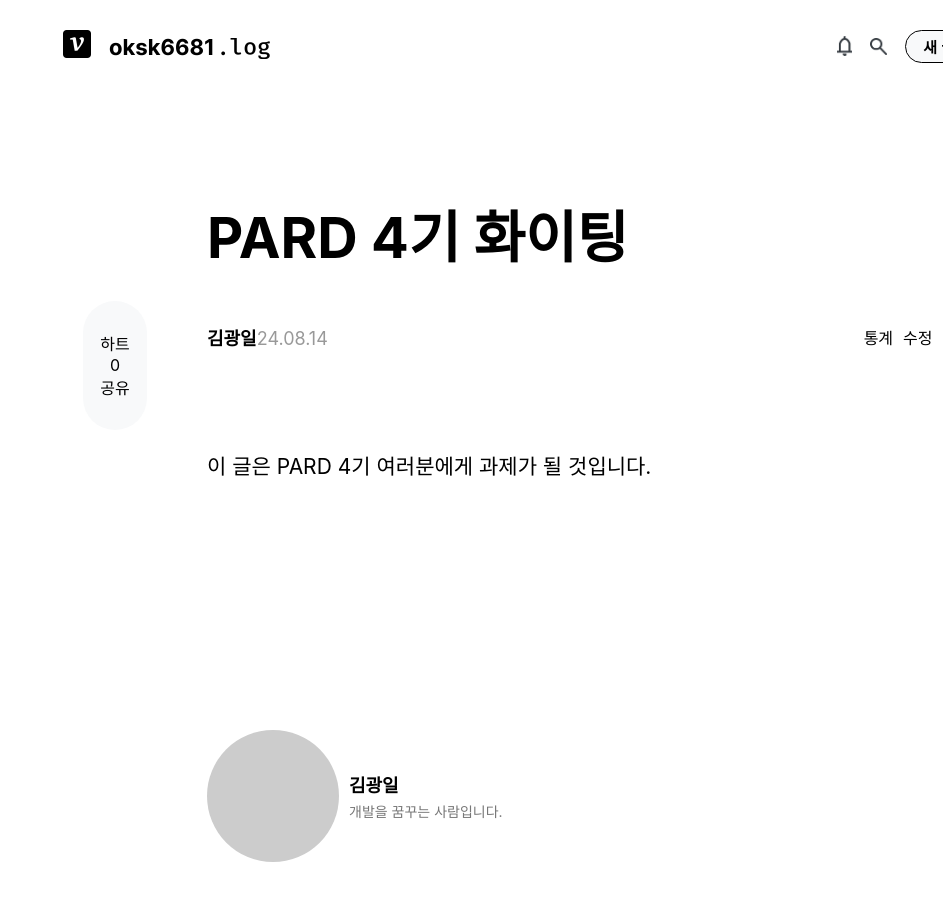
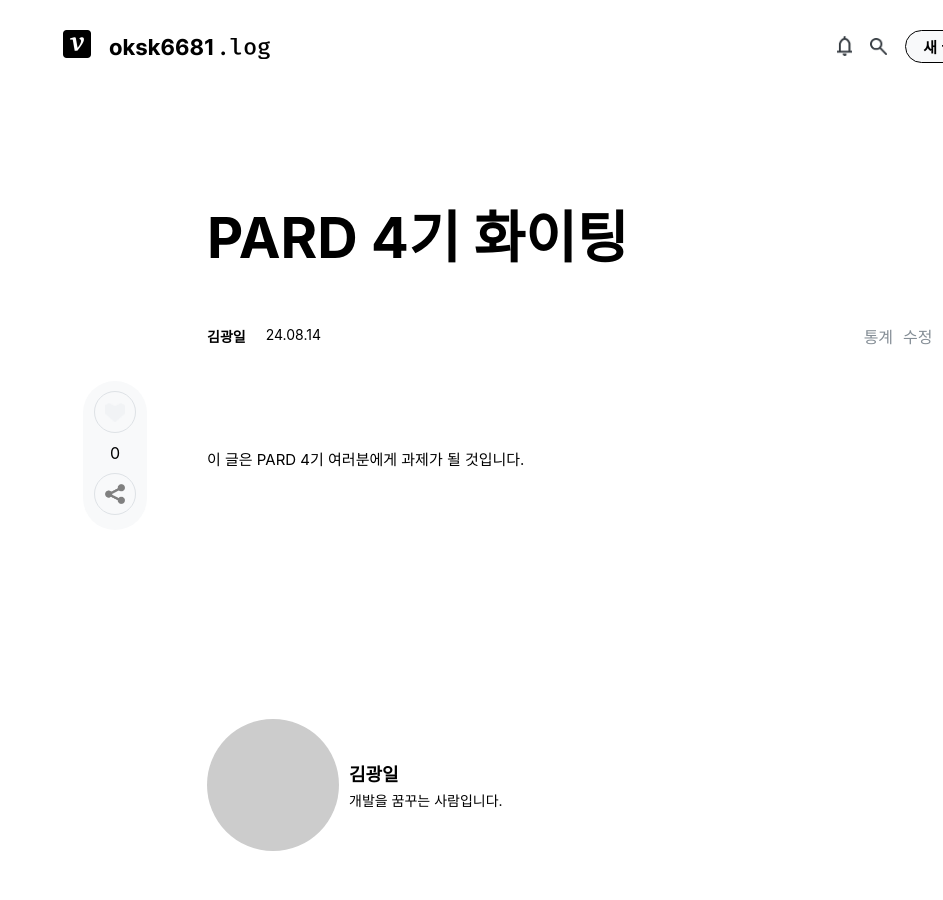
Before and after one commit to 4th-PARD-WEB-PART/JeongMinchan, a React (Create React App) app in the folder pard_4th_jeongminchan_velog/: page /detail in a window 1280 px wide. Shown: the top 900 px of the page, without its empty margins (337-1280 px from the left). Built offline with nearby package versions, Linux system fonts and the light colour scheme.

Commit message:
React App - Velog - DetailPage

```diff
--- a/pard_4th_jeongminchan_velog/src/App.js
+++ b/pard_4th_jeongminchan_velog/src/App.js
@@ -1,4 +1,3 @@
-
 import FeedPage from './Pages/FeedPage/FeedPage';
 import RegisterPage from './Pages/RegisterPage/RegisterPage';
 import { Route, Routes } from 'react-router-dom';
@@ -7,9 +6,13 @@ import DetailPage from './Pages/DetailPage/DetailPage';
 function App() {
 
     return(
+        // 페이지 경로 한 번에 관리
         <Routes>
+            {/* 로그인 페이지 */}
             <Route path="/" element={<RegisterPage />}/>
+            {/* 피드 페이지 */}
             <Route path="/feed" element={<FeedPage/>}/>
+            {/* 상세 페이지 */}
             <Route path="detail" element={<DetailPage/>}/>
         </Routes>
     );
--- a/pard_4th_jeongminchan_velog/src/Pages/DetailPage/DetailPage.js
+++ b/pard_4th_jeongminchan_velog/src/Pages/DetailPage/DetailPage.js
@@ -1,4 +1,5 @@
-import {BoxLink, ButtonIcon, Sort} from "../FeedPage/Mycomponent";
+import { BoxLink, ButtonIcon, LikeIcon, Sort } from "../FeedPage/Mycomponent";
+import { useState } from "react";
 import {
     AuthorImage,
     AuthorInfo,
@@ -17,64 +18,85 @@ import {
     LinkList,
     MainContainer,
     Name,
+    Radius,
     StyledImage
 } from "./Mycomponent";
 
 function DetailPage() {
+    const posts = [
+        { likes: 0 }
+    ];
+
+    const [likeCounts, setLikeCounts] = useState(posts.map(post => post.likes));
+    const [likeImages, setLikeImages] = useState(posts.map(() => "/Image/like.png"));
+
+    const handleLike = (index) => {
+        const newLikeCounts = [...likeCounts];
+        const newLikeImages = [...likeImages];
+
+        // 좋아요 수 증가 및 이미지 변경
+        newLikeCounts[index] += 1;
+        newLikeImages[index] = "/Image/likeactive.png";
+        setLikeCounts(newLikeCounts);
+        setLikeImages(newLikeImages);
+    };
+
     return (
-        <> < BaseContainer >
+        <BaseContainer>
             <Header>
                 <Sort>
-                  <BoxLink to ="/feed">
-
+                    <BoxLink to="/feed">
                         <StyledImage
                             src="/DetailImage/VelogIcon.png"
-                        style={({width: '28px', height: '28px'})}/>
+                            style={{ width: '28px', height: '28px' }}
+                        />
                     </BoxLink>
-
                     <StyledImage
                         src="/DetailImage/사용자 로고.png"
-                        style={({width: '161px', height: '27px'})}/>
+                        style={{ width: '161px', height: '27px' }}
+                    />
                 </Sort>
 
                 <Sort>
                     <StyledImage
                         src="/DetailImage/알림 아이콘.png"
-                        style={({width: '15.5px', height: '20px'})}/>
+                        style={{ width: '15.5px', height: '20px' }}
+                    />
                     <StyledImage
                         src="/DetailImage/검색 아이콘-2.png"
-                        style={({width: '17px', height: '17.5px'})}/>
+                        style={{ width: '17px', height: '17.5px' }}
+                    />
                     <ButtonIcon>새 글 작성</ButtonIcon>
                     <StyledImage
                         src="/DetailImage/유저 프로필 이미지.png"
-                        style={({width: '40px', height: '40px'})}/>
+                        style={{ width: '40px', height: '40px' }}
+                    />
                 </Sort>
-
             </Header>
 
             <MainContainer>
-
                 <LeftSideBar>
-
                     <LeftSideBarContent>
-                        <div>하트</div>
-                        0
-                        <div>공유</div>
+                        {posts.map((_, index) => (
+                            <Like
+                                key={index}
+                                likeCount={likeCounts[index]}
+                                likeImage={likeImages[index]}
+                                onLike={() => handleLike(index)}
+                            />
+                        ))}
 
                     </LeftSideBarContent>
-
                 </LeftSideBar>
 
                 <FeedContainer>
-
                     <FeedTitle>PARD 4기 화이팅</FeedTitle>
 
                     <FeedInfo>
-                        <div>
-                            <Name>김광일
-                            </Name>
-                            <Date>
-                                24.08.14</Date>
+                        <div style={{display:'flex',gap:'20px'}}>
+                            <Name>김광일 </Name>
+                            <Date> 24.08.14</Date>
+
                             </div>
                         <ButtonList>
                             <div>통계</div>
@@ -86,7 +108,7 @@ function DetailPage() {
                         이 글은 PARD 4기 여러분에게 과제가 될 것입니다.
                     </FeedContent>
                     <FeedAuthorInfo>
-                        <AuthorImage/>
+                        <AuthorImage />
                         <div>
                             <AuthorName>김광일</AuthorName>
                             <AuthorInfo>개발을 꿈꾸는 사람입니다.</AuthorInfo>
@@ -95,15 +117,44 @@ function DetailPage() {
                     <LinkList>
                         {/* <a href="#">GitHub</a>
                         <a href="#">Blog</a>
-            <a href="#">Email</a> */
-                        }
+                        <a href="#">Email</a> */}
                     </LinkList>
                 </FeedContainer>
             </MainContainer>
-
         </BaseContainer>
-</>
     );
 }
 
+function Like({ likeCount, likeImage, onLike }) {
+    return (
+        <div style={{ display: 'flex', flexDirection: 'column', alignItems: 'center', height: '160px'}}>
+            <Radius>
+
+
+            <LikeIcon
+                onClick={onLike}
+            >
+                <StyledImage
+                    src={likeImage}
+                    alt="like icon"
+                    width="20px"
+                    height="20px"
+                />
+            </LikeIcon>
+            </Radius>
+            <div>{likeCount}</div> {/* 좋아요 수 */}
+            <Radius>
+                        <StyledImage
+                            src="/DetailImage/피드 공유 아이콘.png"
+                            alt="share icon"
+                            style={{ width: '20px', height: '20px'}}
+                            />
+
+                            </Radius>
+        </div>
+
+    );
+}
+
+
 export default DetailPage;
--- a/pard_4th_jeongminchan_velog/src/Pages/DetailPage/Mycomponent.js
+++ b/pard_4th_jeongminchan_velog/src/Pages/DetailPage/Mycomponent.js
@@ -38,13 +38,13 @@ export const LeftSideBar = styled.div`
   width: 64px;
   display: flex;
   flex-direction: row;
-  margin-top: 208px;
+  margin-top: 288px;
   padding-left: 20px;
 `;
 
 export const LeftSideBarContent = styled.div`
 width: 64px;
-height: 129px;
+height: 149px;
 background: #F8F9FA;
 border-radius: 32px;
 display: flex;
@@ -74,23 +74,26 @@ export const FeedInfo = styled.div`
 `;
 
 export const Name = styled.span`
-  font-size: 18px;
+  font-size: 14px;
   font-weight: bold;
 `;
 
 export const Date = styled.span`
-  font-size: 18px;
-  color: #999;
+  font-size: 14px;
+  color: black;
 `;
 
 export const ButtonList = styled.div`
   display: flex;
   align-items: center;
+  color: #858E96;
+
+
   gap: 10px;
 `;
 
 export const FeedContent = styled.div`
-  font-size: 21px;
+  font-size: 15px;
   margin-bottom: 250px;
 `;
 
@@ -122,7 +125,7 @@ export const AuthorName = styled.div`
 
 export const AuthorInfo = styled.div`
   font-size: 14px;
-  color: #777;
+  color: black;
 `;
 
 export const LinkList = styled.div`
@@ -139,3 +142,16 @@ export const StyledImage = styled.img`
     color: D9D9D9;
   }
 `;
+
+export const Radius = styled.div`
+  width: 40px;
+  height: 40px;
+  margin-bottom: 10px;
+  margin-top:10px;
+  border-radius: 50%;
+  border: 1px solid #dee2e6;
+  display: flex;
+  justify-content: center;
+  align-items: center;
+  cursor: pointer;
+`;
--- a/pard_4th_jeongminchan_velog/src/Pages/FeedPage/Mycomponent.js
+++ b/pard_4th_jeongminchan_velog/src/Pages/FeedPage/Mycomponent.js
@@ -145,9 +145,10 @@ export const LikeIcon = styled.div`
   font-size: 14px;
   color: #ff6b6b;
   cursor: pointer;
-  display: inline-flex;
+  display: flex;
+  justify-content: inherit;
   align-items: center;
-  margin-left: auto;
+  /* margin-left: auto; */
   gap: 5px;
 `;
 
--- a/pard_4th_jeongminchan_velog/src/Pages/RegisterPage/RegisterPage.js
+++ b/pard_4th_jeongminchan_velog/src/Pages/RegisterPage/RegisterPage.js
@@ -39,11 +39,15 @@ function RegisterPage() {
     return (
         <Page>
             <BaseContainer>
+
+                {/* 헤더요소 */}
+
                 <Header>
-
                     <H1>환영합니다!</H1>
                     <p>기본 회원 정보를 등록해주세요</p>
                 </Header>
+
+                {/* 바디요소 */}
 
                 <Body>
                     <Box>
@@ -83,9 +87,14 @@ function RegisterPage() {
                     </Box>
                 </Body>
 
+                {/* 가입 밑 취소 버튼 요소 */}
+
                 <Bottom>
                     <Button bgColor="orange">취소</Button>
-                    <Button onClick={handleSignup}><BoxLink to="/feed">가입</BoxLink></Button>
+                    <Button onClick={handleSignup}>
+                        {/* import link 해줘야함 */}
+                        <BoxLink to="/feed">가입</BoxLink>
+                    </Button>
                 </Bottom>
             </BaseContainer>
         </Page>
--- a/pard_4th_jeongminchan_velog/src/index.js
+++ b/pard_4th_jeongminchan_velog/src/index.js
@@ -8,13 +8,11 @@ import { BrowserRouter } from 'react-router-dom';
 const root = ReactDOM.createRoot(document.getElementById('root'));
 root.render(
   <React.StrictMode>
+    {/* 라우터 사용 위해 필수 -> <App />을 감싸줘야함 */}
     <BrowserRouter>
      <App />
     </BrowserRouter>
   </React.StrictMode>
 );
 
-// If you want to start measuring performance in your app, pass a function
-// to log results (for example: reportWebVitals(console.log))
-// or send to an analytics endpoint. Learn more: https://bit.ly/CRA-vitals
 reportWebVitals();
```
Also changed, not shown: pard_4th_jeongminchan_velog/src/Pages/FeedPage/FeedPage.js (+30 -17 lines), pard_4th_jeongminchan_velog/public/DetailImage/피드 공유 아이콘.png (added). Lines whose indentation alone changed are shown as unchanged.
